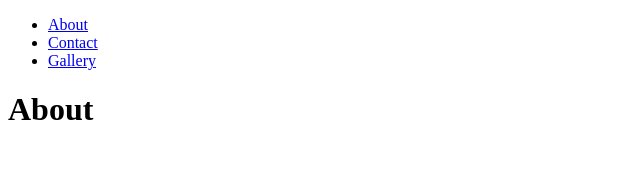
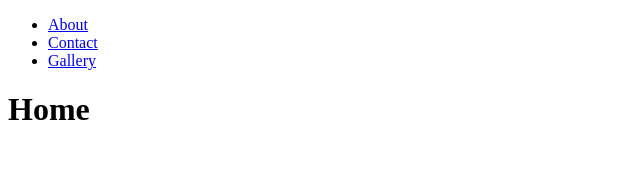
Before and after one commit to Mbell42/UCSD-CodeBootCamp-portfolio-react, a React (Create React App) app: page / in a window 1280 px wide. Shown: the top 181 px of the page, without its empty margins (0-640 px from the left). Built offline with nearby package versions, Linux system fonts and the light colour scheme.

Commit message:
I added page shell for 'Home.js' to '/pages'.

```diff
--- a/src/App.js
+++ b/src/App.js
@@ -1,6 +1,7 @@
 import React from "react";
 import { BrowserRouter as Router, Route } from "react-router-dom";
 import Navbar from "./components/Navbar";
+import Home from "./pages/Home";
 import About from "./pages/About";
 import Contact from "./pages/Contact";
 import Gallery from "./pages/Gallery";
@@ -11,7 +12,7 @@ function App() {
       <Router>
         <div>
             <Navbar />
-            <Route path="/" component={About} />
+            <Route path="/" component={Home} />
             <Route path="/about" component={About} />
             <Route exact path="/contact" component={Contact} />
             <Route exact path="/gallery" component={Gallery} />
--- /dev/null
+++ b/src/pages/Home.js
@@ -0,0 +1,12 @@
+import React from "react";
+
+function Home() {
+    return (
+      <div>
+        <h1>Home</h1>
+
+      </div>
+    );
+  }
+
+  export default Home;
```
Also changed, not shown: 1 other file (tests, documents, lock files or other folders).
